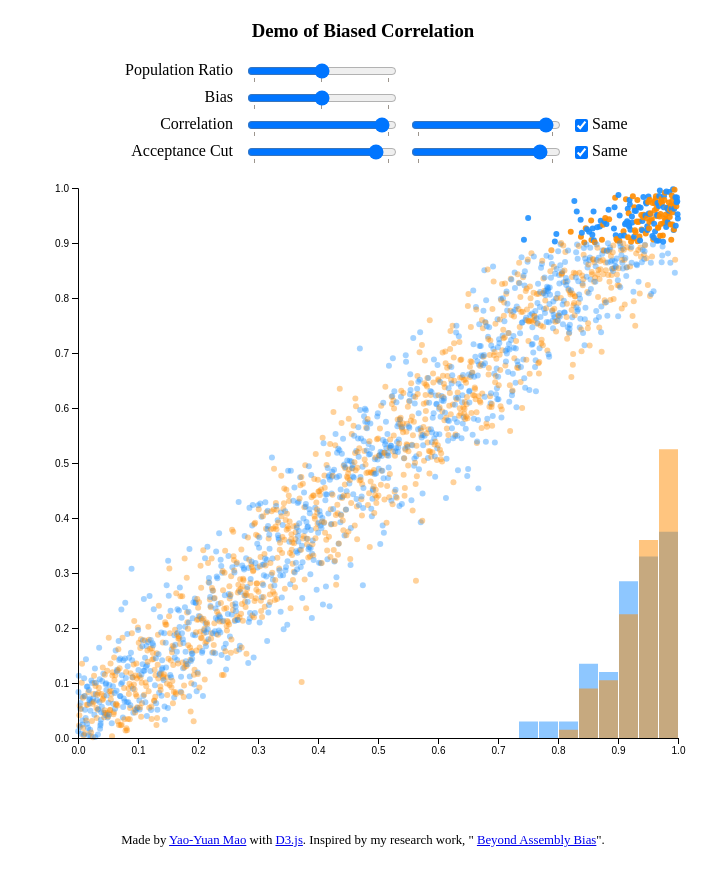
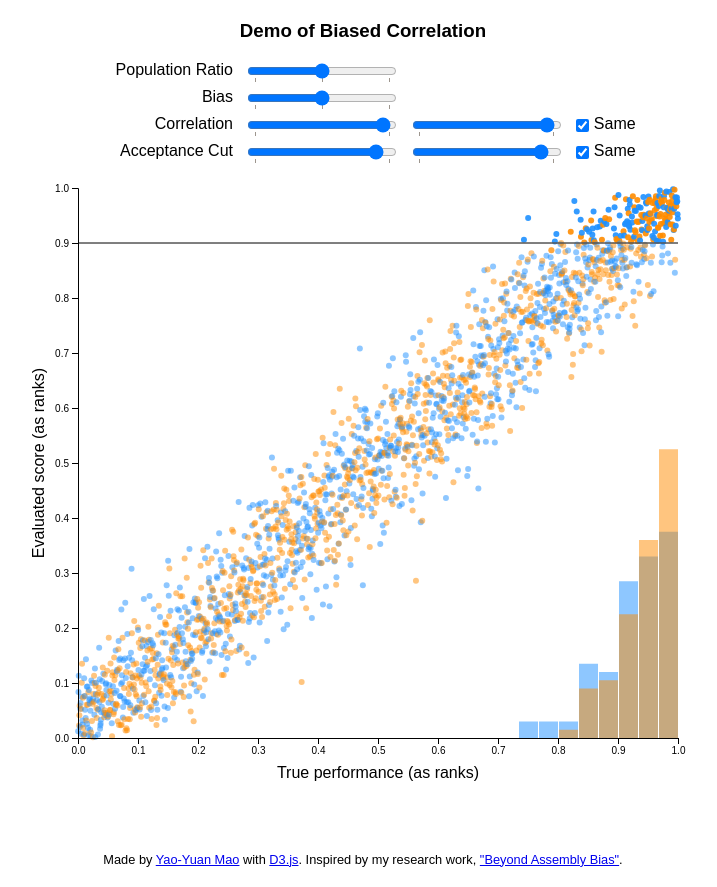
Before and after one commit to yymao/biased-correlation-demo, a plain HTML site: page index.html in a window 1280 px wide. Shown: the whole page, without its empty margins (277-994 px from the left). Drawn offline with nearby package versions, Linux system fonts and the light colour scheme.

Commit message:
add cut lines and labels

```diff
--- a/index.html
+++ b/index.html
@@ -7,6 +7,10 @@
   <title>Biased Correlation Demo</title>
   <link rel="stylesheet" href="https://cdnjs.cloudflare.com/ajax/libs/normalize/7.0.0/normalize.min.css" type="text/css">
   <style>
+    html {
+      font-family: Arial, Helvetica, sans-serif;
+    }
+
     .page {
       margin: 20px auto;
       max-width: 800px;
@@ -38,6 +42,25 @@
     .footer {
       margin-top: 60px;
       font-size: 80%;
+    }
+
+    circle,
+    .bar {
+      fill: dodgerblue;
+      fill-opacity: 0.5;
+    }
+
+    .ingroup {
+      fill: darkorange;
+    }
+
+    circle.abovecut {
+      fill-opacity: 0.9;
+    }
+
+    .hline {
+      stroke: #555;
+      stroke-width: 1px;
     }
   </style>
 </head>
@@ -91,8 +114,8 @@
     <div class="footer">
       Made by
       <a href="https://yymao.github.io/">Yao-Yuan Mao</a> with
-      <a href="https://d3js.org/">D3.js</a>. Inspired by my research work, "
-      <a href="https://arxiv.org/abs/1705.03888">Beyond Assembly Bias</a>".
+      <a href="https://d3js.org/">D3.js</a>. Inspired by my research work,
+      <a href="https://arxiv.org/abs/1705.03888">"Beyond Assembly Bias"</a>.
     </div>
   </div>
 
@@ -127,7 +150,8 @@
     const above_cut = d => (d.y >= (which_group(d) ? params.cut1 : params.cut2));
     const calc_y = d => { d.y = shuffle_rank(d.x, which_group(d) ? params.r1 : params.r2, bias_func(d.u1, params.bias, which_group(d))); };
 
-    const dims = { "margin": { "top": 20, "right": 20, "bottom": 30, "left": 50 }, "width": 600, "height": 550 };
+
+    const dims = { "margin": { "top": 20, "right": 20, "bottom": 50, "left": 50 }, "width": 600, "height": 550 };
     const fig = d3.select("svg#canvas")
       .attr("width", dims.width + dims.margin.left + dims.margin.right)
       .attr("height", dims.height + dims.margin.top + dims.margin.bottom)
@@ -136,6 +160,7 @@
 
     const x = d3.scaleLinear().range([0, dims.width]).domain([0, 1]);
     const y = d3.scaleLinear().range([dims.height, 0]).domain([0, 1]);
+
 
     const hist_nbins = 30;
     const hist = d3.histogram()
@@ -152,6 +177,7 @@
         });
     };
 
+
     const update = (this_id, this_value) => {
       if (this_id !== undefined) {
         params[this_id] = this_value;
@@ -164,24 +190,33 @@
           }
         }
       }
-      if (this_id === undefined || this_id == 'r1' || this_id == 'r2' || this_id == 'bias'){
+
+      if (this_id === undefined || this_id == 'r1' || this_id == 'r2' || this_id == 'bias') {
         data.forEach(calc_y);
       }
-      fig.selectAll("circle")
+
+      if (this_id === undefined || this_id == 'cut1' || this_id == 'cut2') {
+        hlines
+          .attr("y1", l => y(params["cut" + l]))
+          .attr("y2", l => y(params["cut" + l]));
+      }
+
+      points
         .attr("cy", d => y(d.y))
-        .style("fill", d => which_group(d) ? "darkorange" : "dodgerblue")
-        .style("fill-opacity", d => above_cut(d) ? 0.9 : 0.4);
+        .classed("ingroup", d => which_group(d))
+        .classed("abovecut", d => above_cut(d));
 
       make_hist(true);
       make_hist(false);
-      fig.selectAll(".bar")
+      hist_bars
         .attr("transform", d => "translate(" + x(d.x0) + "," + y(d.length) + ")")
         .attr("height", d => dims.height - y(d.length))
-        .style("fill", d => d.group ? "darkorange" : "dodgerblue");
+        .classed("ingroup", d => d.group);
     }
 
     d3.selectAll("input[type=range]")
       .on("input", function () { update(this.id, +this.value); });
+
 
     const params = {};
     ["bias", "r1", "r2", "ratio", "cut1", "cut2"].forEach(k => { params[k] = +d3.select("input#" + k).property("value"); });
@@ -189,19 +224,25 @@
     d3.range(hist_nbins * 2).forEach(() => { bins.push({}) });
     const data = create_data();
 
-    fig.selectAll("circle")
+    const points = fig.selectAll("circle")
       .data(data)
       .enter().append("circle")
       .attr("r", 3)
       .attr("cx", d => x(d.x));
 
-    fig.selectAll(".bar")
+    const hist_bars = fig.selectAll(".bar")
       .data(bins)
       .enter().append("rect")
       .attr("class", "bar")
       .attr("x", 1)
-      .attr("width", x(1.0 / hist_nbins) - 1)
-      .style("fill-opacity", 0.5);
+      .attr("width", x(1.0 / hist_nbins) - 1);
+
+    const hlines = fig.selectAll(".hline")
+      .data(d3.range(1, 3))
+      .enter().append("line")
+      .attr("class", "hline")
+      .attr("x1", x(0))
+      .attr("x2", x(1));
 
     update();
 
@@ -212,6 +253,21 @@
     fig.append("g")
       .call(d3.axisLeft(y));
 
+    fig.append("text")
+      .attr("transform",
+      "translate(" + (dims.width / 2) + " ," +
+      (dims.height + dims.margin.bottom - 10) + ")")
+      .style("text-anchor", "middle")
+      .text("True performance (as ranks)");
+
+    fig.append("text")
+      .attr("transform", "rotate(-90)")
+      .attr("y", -dims.margin.left)
+      .attr("x", 0 - (dims.height / 2))
+      .attr("dy", "1em")
+      .style("text-anchor", "middle")
+      .text("Evaluated score (as ranks)");
+
   </script>
 </body>
 
```
